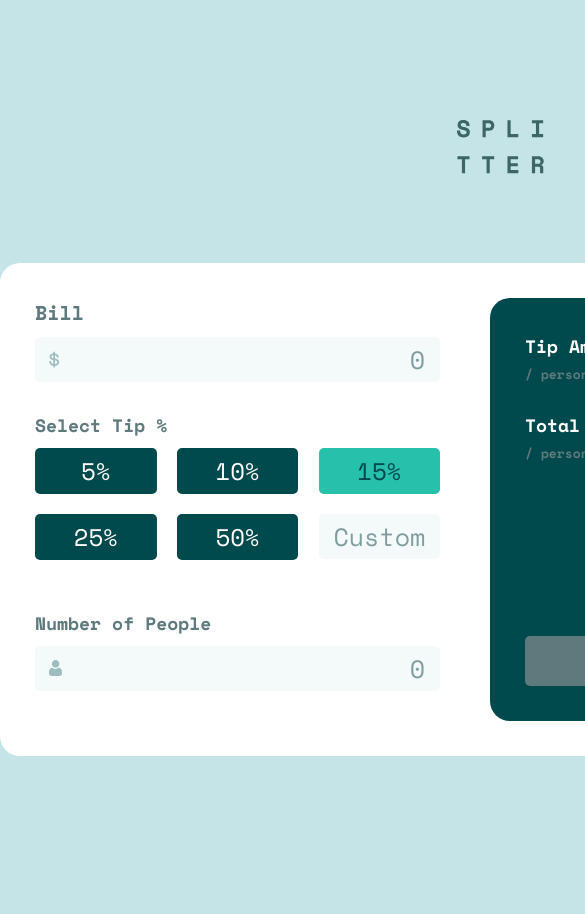
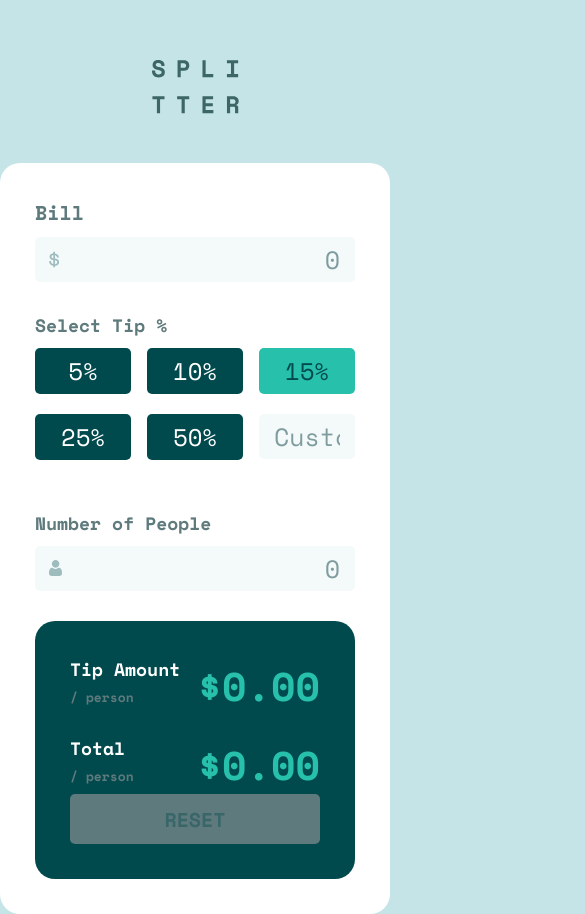
Before and after one commit to GrahamKirwan/spli-tter, a plain HTML site: page index.html in a window 390 px wide. Shown: the top 914 px of the page, 585 px wide, since content can reach past the window. Before the commit the page ends 844 px from the top, so only its background shows below. Drawn offline with nearby package versions, Linux system fonts and the light colour scheme.

Commit message:
added queries

```diff
--- a/main.css
+++ b/main.css
@@ -22,7 +22,7 @@ body {
 }
 
 .container {
-    width: 1000px;
+    max-width: 1000px;
     margin: 0 auto;
     display: flex;
     flex-direction: column;
@@ -195,3 +195,25 @@ body {
     background-color: var(--Strong-cyan);
     color: var(--Very-dark-cyan);
 }
+
+@media only screen and (max-width: 1000px) {
+    .container{
+      width: 700px;
+    }
+  }
+
+  @media only screen and (max-width: 700px) {
+    .calculator{
+      flex-direction: column;
+    }
+    .container{
+        width: 100%;
+    }
+    .calculator-left {
+        padding-right: 0;
+    }
+    .logo {
+        margin-top: 60px;
+        margin-bottom: 40px;
+    }
+  }
```
Also changed, not shown: 1 other file.
